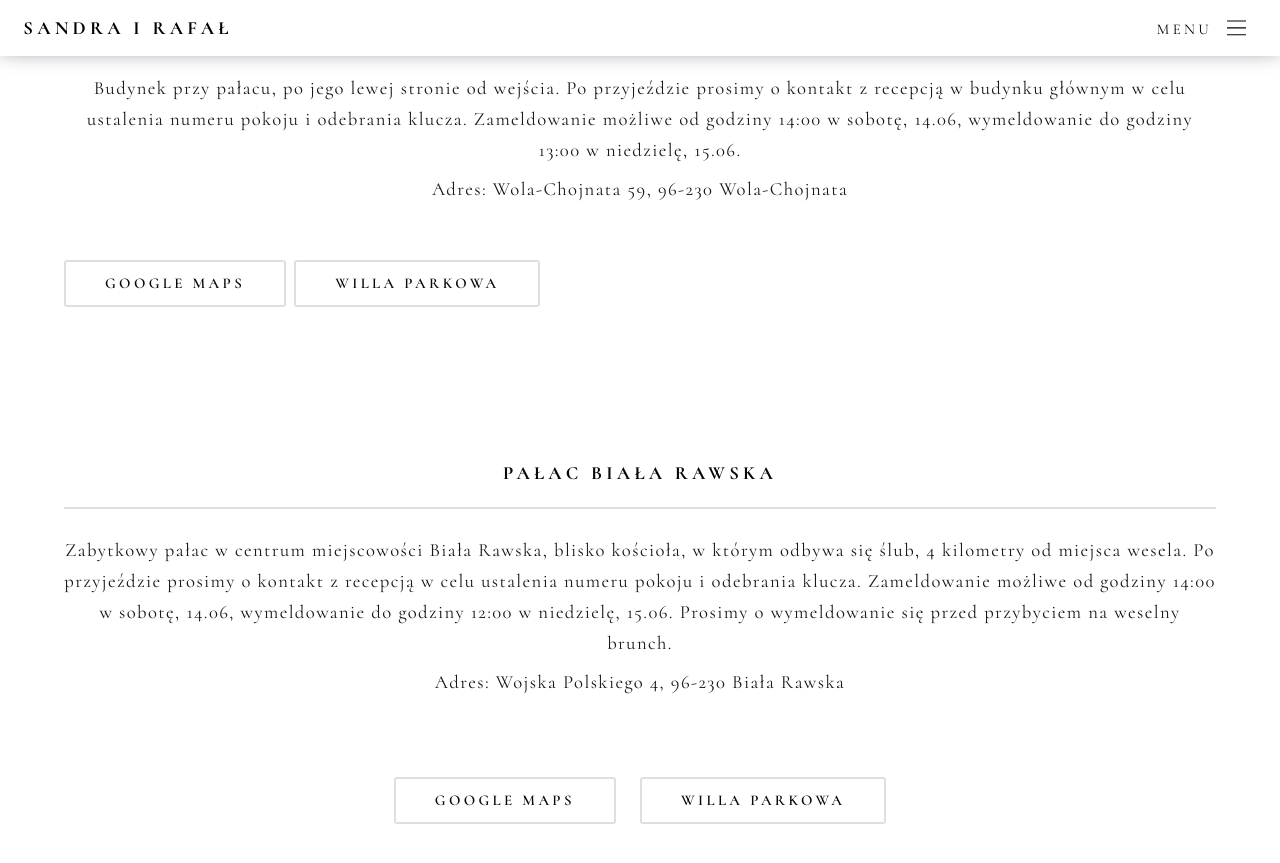
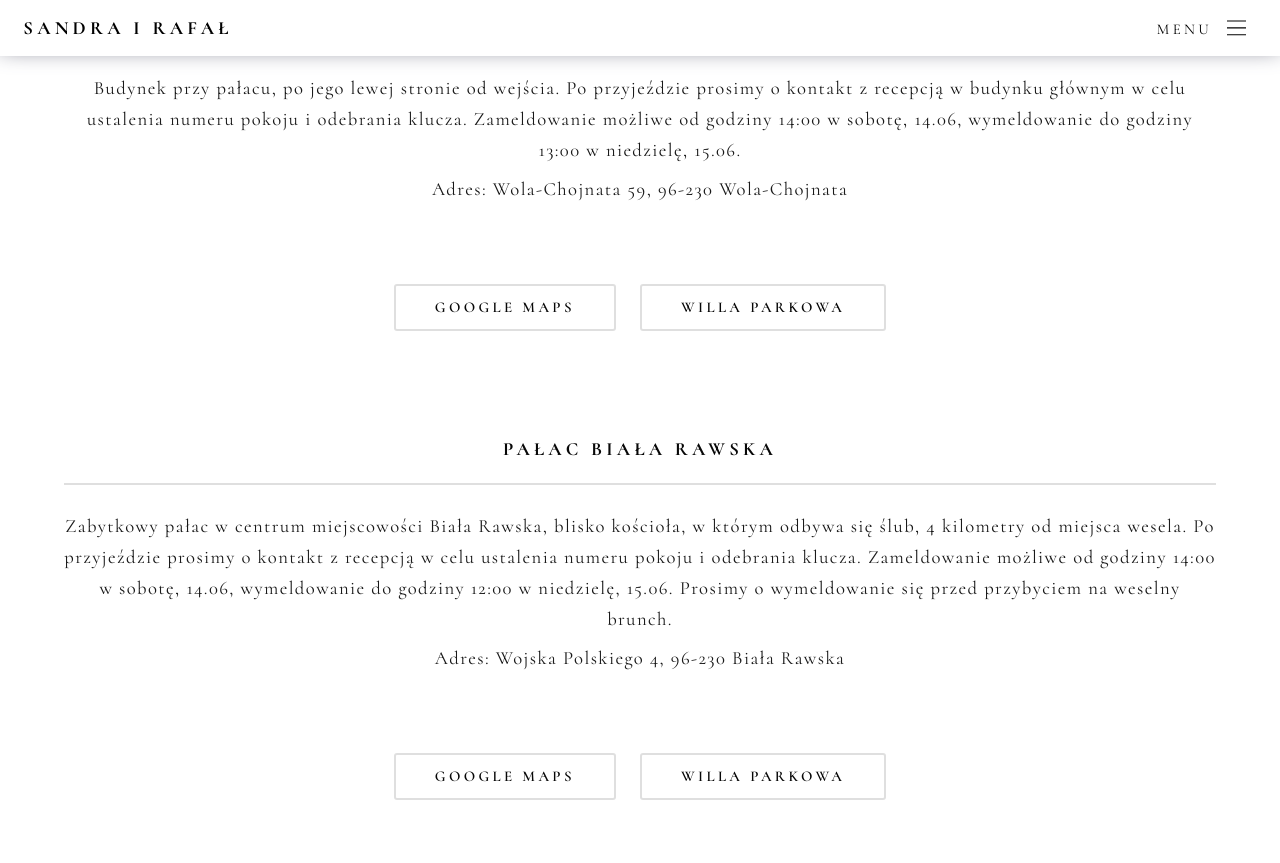
Before and after one commit to sandrarafal2025/sandrarafal2025.github.io, a Jekyll site: the page built from index.html, in a window 1280 px wide and 900 px high, scrolled down 5413 px. Shown: the top 863 px of the window. Built offline with Jekyll 4.4.1, drawn with Linux system fonts in a browser that asks for light colours; some web fonts are replaced.

Commit message:
accomodation update 10

```diff
--- a/index.html
+++ b/index.html
@@ -191,7 +191,7 @@ layout: landing
                         <div class="d-flex flex-column gap-2 mb-5">
                             Adres: Wola-Chojnata 59, 96-230 Wola-Chojnata
                         </div>
-                        <div class="d-flex flex-column gap-2 mb-5 flex-md-row">
+                        <div class="d-flex flex-column justify-content-center gap-4 mt-4 flex-md-row">
                             <a href="https://maps.app.goo.gl/1T3CPU9SUdqD13UW7"
                                target="_blank"
                                class="button small">Google maps</a>
```
